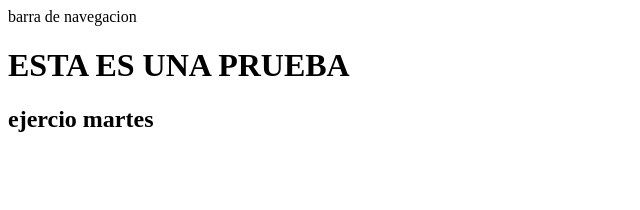
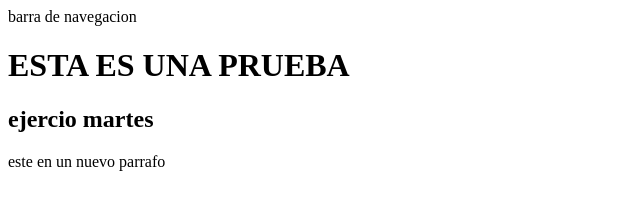
Before and after one commit to isayebispulido/proyectoplatzi, a plain HTML site: page index.html in a window 1280 px wide. Shown: the whole page, without its empty margins (0-640 px from the left). Drawn offline with Linux system fonts and the light colour scheme.

Commit message:
agregue un parrafo

```diff
--- a/index.html
+++ b/index.html
@@ -9,6 +9,7 @@
     <nav>barra de navegacion</nav>
     <h1> ESTA ES UNA PRUEBA  </h1>
     <h2>ejercio martes</h2>
+    <p>este en un nuevo parrafo</p>
 
 </body>
 </html>
```
